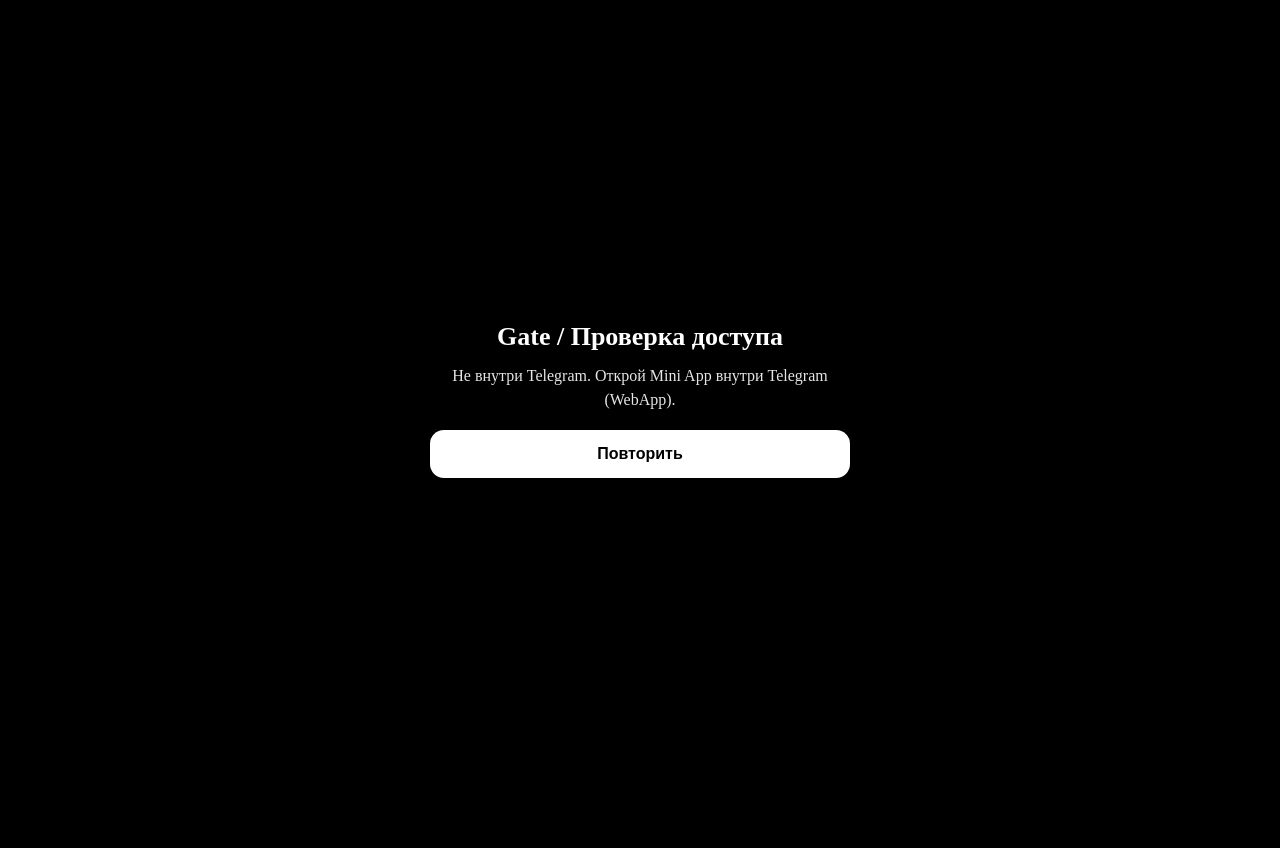
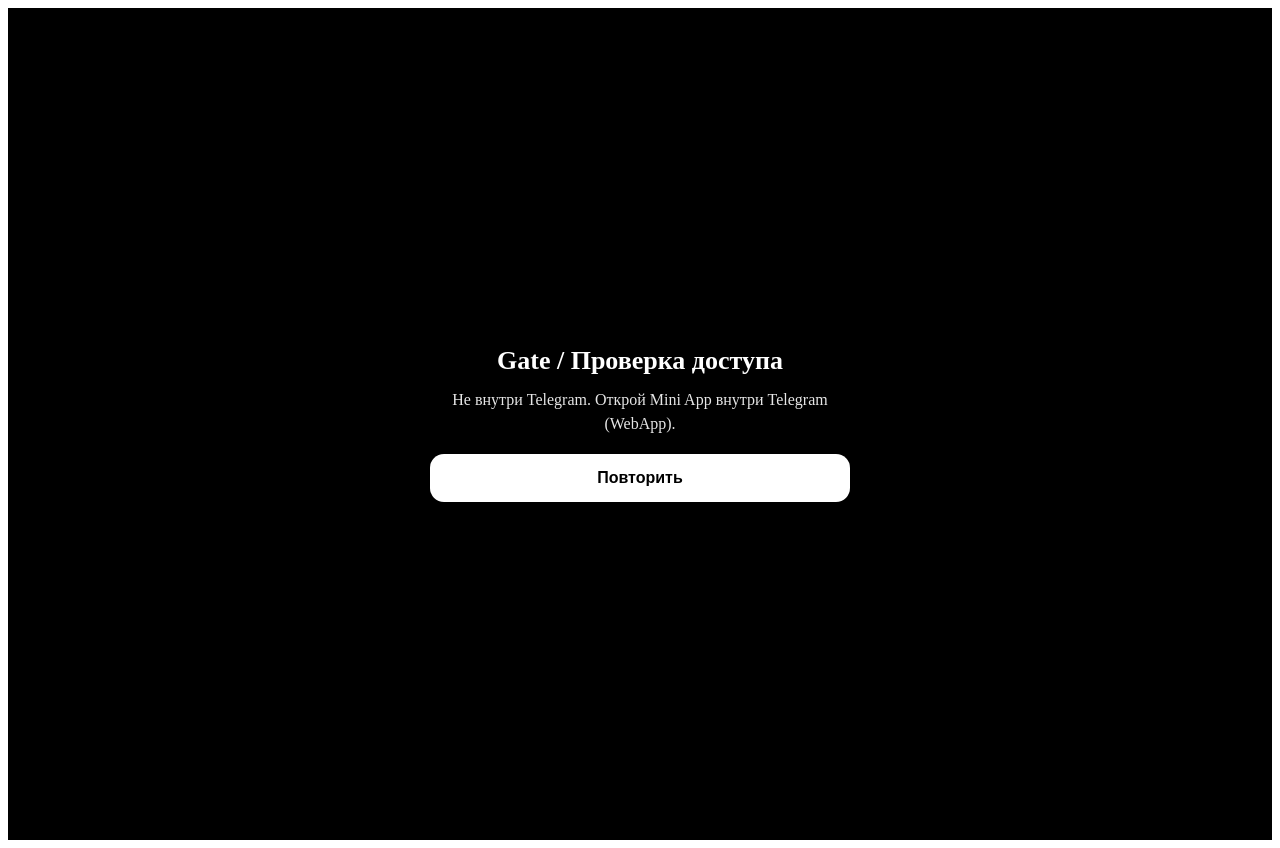
Before and after one commit to Mlynarchik21/TestMiniApMK, a Next.js app: page /gate in a window 1280 px wide. Before the commit the page ends 800 px from the top, so only its background shows below. Built offline with nearby package versions, Linux system fonts and the light colour scheme.

Commit message:
Update layout.tsx

```diff
--- a/app/layout.tsx
+++ b/app/layout.tsx
@@ -1,14 +1,17 @@
-import "./globals.css";
+import type { Metadata } from "next";
 import Script from "next/script";
 
-export const metadata = {
-  title: "TestMiniApMK",
-  description: "Telegram Mini App"
+export const metadata: Metadata = {
+  title: "Mini App",
 };
 
-export default function RootLayout({ children }: { children: React.ReactNode }) {
+export default function RootLayout({
+  children,
+}: {
+  children: React.ReactNode;
+}) {
   return (
-    <html lang="ru" suppressHydrationWarning>
+    <html lang="ru">
       <head>
         <Script
           src="https://telegram.org/js/telegram-web-app.js"
```
